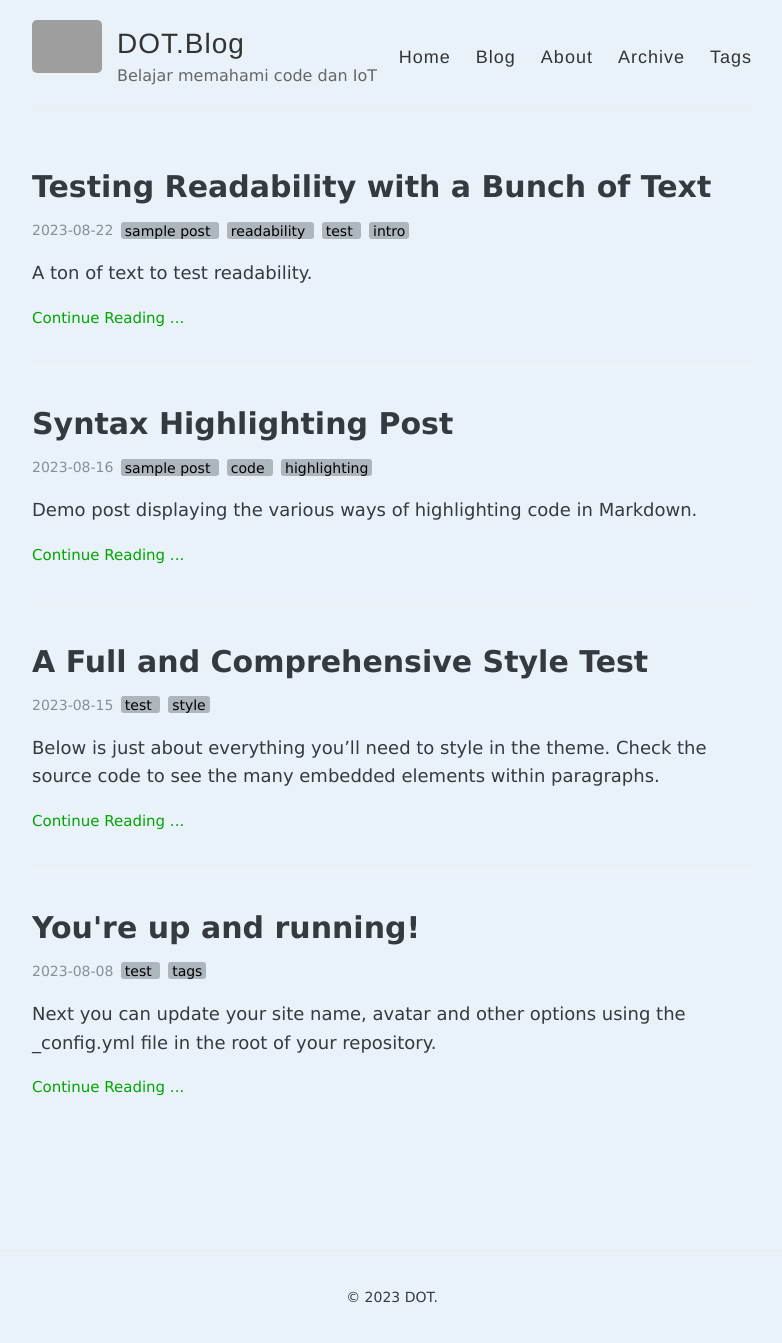
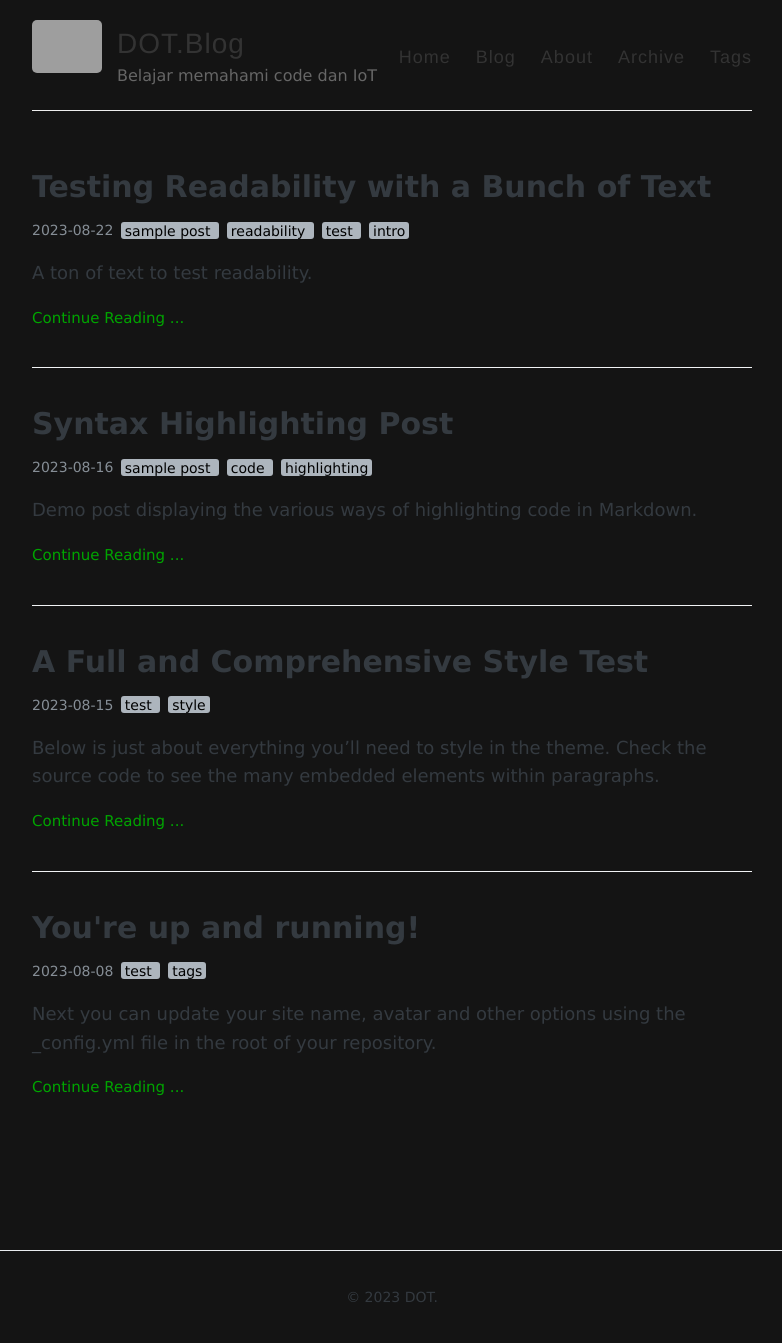
Before and after one commit to iamreeyo/blog, a Jekyll site: the page built from index.html, in a window 1280 px wide. Shown: the whole page, without its empty margins (248-1030 px from the left). Built offline with Jekyll 4.4.1, drawn with Linux system fonts in a browser that asks for light colours; the list of posts is cut into pages by our own code.

Commit message:
Update _open-color.scss

```diff
--- a/_sass/_open-color.scss
+++ b/_sass/_open-color.scss
@@ -10,7 +10,7 @@
 
 $oc-white:         #ffffff;
 $oc-black:         #000000;
-$oc-body:          #e9f2f9;
+$oc-body:          #141414;
 
 
 //  Gray
```
